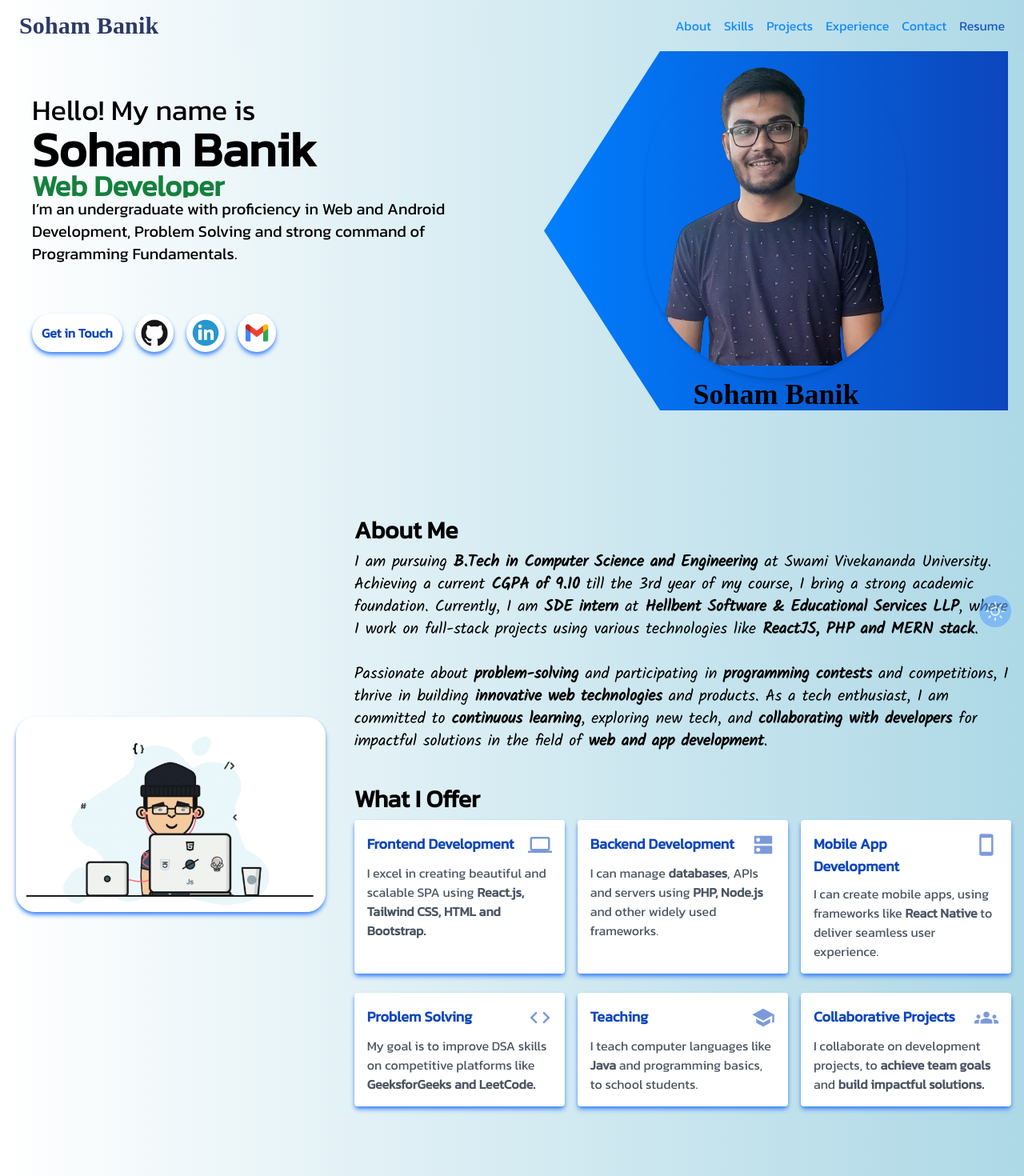
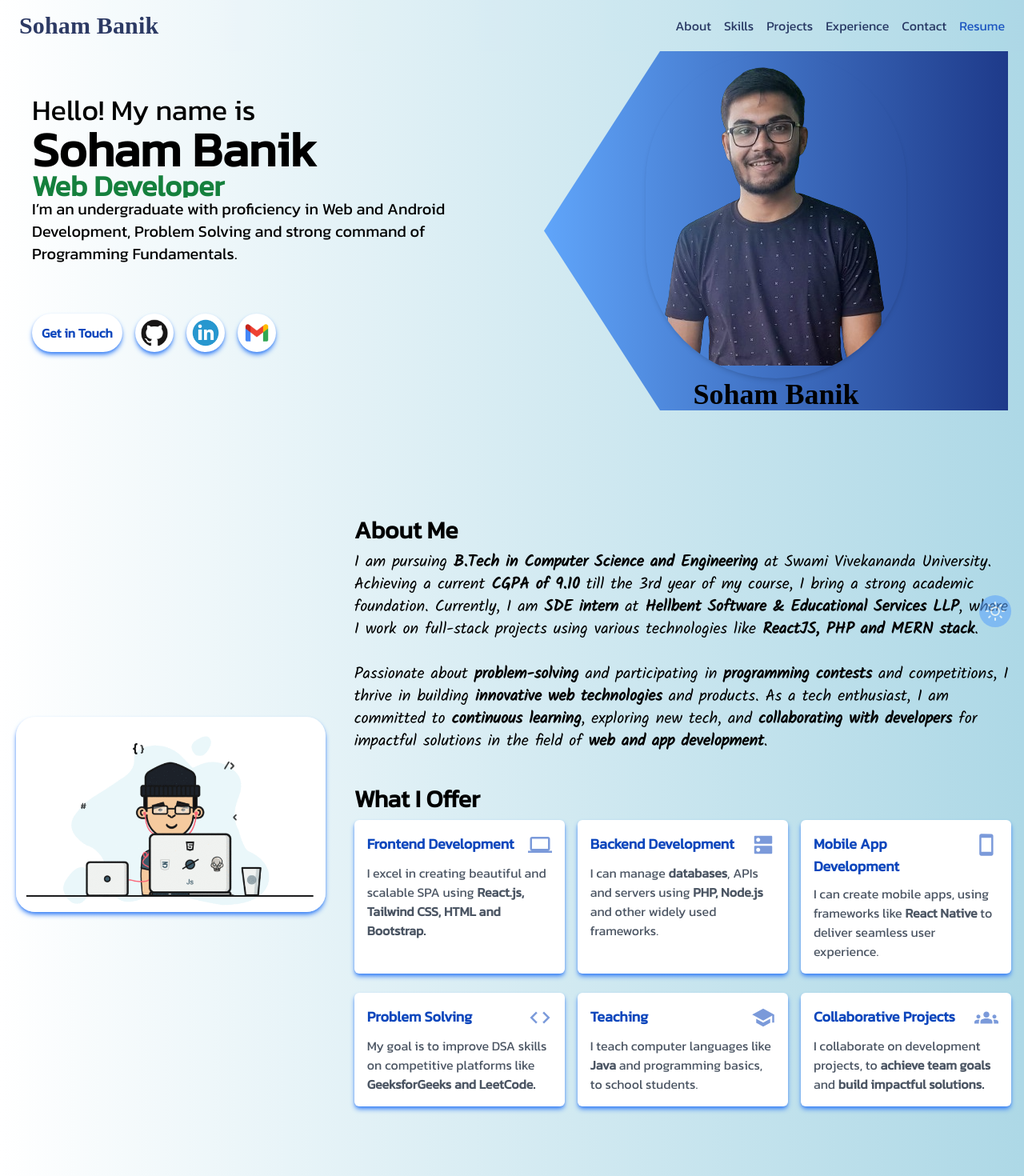
Before and after one commit to SohamB21/SB-Portfolio, a React (Vite) app: page / in a window 1280 px wide. Shown: the top 1470 px of the page at 80% size. Built offline with nearby package versions, Linux system fonts and the light colour scheme; a web font is replaced by a local one.

Commit message:
[refactor]: dark mode colors added

```diff
--- a/src/App.jsx
+++ b/src/App.jsx
@@ -20,8 +20,7 @@ function App() {
         backgroundColor: darkMode ? "#222" : "white",
         color: darkMode && "white",
         background: darkMode
-          ? // ? "linear-gradient(to right, #182B3A, #20A4F3)"
-            "linear-gradient(to right, #60a5fa, #1e3a8a)"
+          ? "linear-gradient(to right, #60a5fa, #1e3a8a)"
           : "linear-gradient(to right, white, lightblue)",
       }}
     >
--- a/src/Components/About/About.jsx
+++ b/src/Components/About/About.jsx
@@ -20,7 +20,7 @@ const About = () => {
         <img
           src={programmer}
           alt="Programmer"
-          className="w-auto h-auto rounded-3xl shadow-md shadow-blue-500"
+          className="lg:w-auto md:w-auto w-4/5 h-auto rounded-3xl shadow-md shadow-blue-500"
         />
       </div>
 
@@ -56,7 +56,7 @@ const About = () => {
           </h1>
 
           <div className="flex grid lg:grid-cols-3 md:grid-cols-3 lg:gap-4 md:gap-4 gap-2">
-            <div className="bg-white p-4 rounded shadow-md shadow-blue-500 mb-2 overflow-auto">
+            <div className="bg-white p-4 rounded-md shadow-md shadow-blue-500 mb-2 overflow-auto">
               <h3 className="text-lg font-semibold mb-2 text-[#0c46bc] flex flex-row justify-between">
                 Frontend Development{" "}
                 <MdComputer size={30} className="animate-pulse" />
@@ -67,7 +67,7 @@ const About = () => {
               </p>
             </div>
 
-            <div className="bg-white p-4 rounded shadow-md shadow-blue-500 mb-2 overflow-auto">
+            <div className="bg-white p-4 rounded-md shadow-md shadow-blue-500 mb-2 overflow-auto">
               <h3 className="text-lg font-semibold mb-2 text-[#0c46bc] flex flex-row justify-between">
                 Backend Development{" "}
                 <MdDns size={30} className="animate-pulse" />
@@ -78,7 +78,7 @@ const About = () => {
               </p>
             </div>
 
-            <div className="bg-white p-4 rounded shadow-md shadow-blue-500 mb-2 overflow-auto">
+            <div className="bg-white p-4 rounded-md shadow-md shadow-blue-500 mb-2 overflow-auto">
               <h3 className="text-lg font-semibold mb-2 text-[#0c46bc] flex flex-row justify-between">
                 Mobile App Development{" "}
                 <MdSmartphone size={30} className="animate-pulse" />
@@ -90,7 +90,7 @@ const About = () => {
               </p>
             </div>
 
-            <div className="bg-white p-4 rounded shadow-md shadow-blue-500 mb-2 overflow-auto">
+            <div className="bg-white p-4 rounded-md shadow-md shadow-blue-500 mb-2 overflow-auto">
               <h3 className="text-lg font-semibold mb-2 text-[#0c46bc] flex flex-row justify-between">
                 Problem Solving <MdCode size={30} className="animate-pulse" />
               </h3>
@@ -100,7 +100,7 @@ const About = () => {
               </p>
             </div>
 
-            <div className="bg-white p-4 rounded shadow-md shadow-blue-500 mb-2 overflow-auto">
+            <div className="bg-white p-4 rounded-md shadow-md shadow-blue-500 mb-2 overflow-auto">
               <h3 className="text-lg font-semibold mb-2 text-[#0c46bc] flex flex-row justify-between">
                 Teaching <MdSchool size={30} className="animate-pulse" />
               </h3>
@@ -110,7 +110,7 @@ const About = () => {
               </p>
             </div>
 
-            <div className="bg-white p-4 rounded shadow-md shadow-blue-500 mb-2 overflow-auto">
+            <div className="bg-white p-4 rounded-md shadow-md shadow-blue-500 mb-2 overflow-auto">
               <h3 className="text-lg font-semibold mb-2 text-[#0c46bc] flex flex-row justify-between">
                 Collaborative Projects{" "}
                 <MdGroups size={30} className="animate-pulse" />
--- a/src/Components/Contact/Contact.jsx
+++ b/src/Components/Contact/Contact.jsx
@@ -1,11 +1,15 @@
 import { useContext, useRef, useState } from "react";
 import emailjs from "emailjs-com";
 import { FiMail, FiThumbsUp } from "react-icons/fi";
+import { ThemeContext } from "../../context.jsx";
 
 const Contact = () => {
+  const theme = useContext(ThemeContext);
+  const darkMode = theme.state.darkMode;
+
   const formRef = useRef();
   const [done, setDone] = useState(false);
-  //
+
   const handleSubmit = (e) => {
     e.preventDefault();
     emailjs
@@ -38,13 +42,24 @@ const Contact = () => {
         </div>
 
         <div className="c-main w-2/3 p-4 flex flex-col justify-center items-center">
-          <div className="c-left h-full w-5 bg-blue-600 absolute left-0 rounded-r-full hover:bg-blue-800"></div>
-          <div className="c-right h-full w-5 bg-blue-600 absolute right-0 rounded-l-full hover:bg-blue-800"></div>
+          <div
+            className={`c-left h-full w-5 absolute left-0 rounded-r-full ${
+              darkMode ? "bg-[#ADD8E6]" : "bg-[#1e3a8a]"
+            }`}
+          ></div>
+          <div
+            className={`c-right h-full w-5 absolute right-0 rounded-l-full ${
+              darkMode ? "bg-[#ADD8E6]" : "bg-[#1e3a8a]"
+            }`}
+          ></div>
+
           <p className="text-md justify-center text-center italic">
             For discussions and opportunities, connect with me directly at{" "}
             <br />
             <a
-              className="underline underline-offset-2 text-blue-600 hover:text-indigo-700"
+              className={`underline underline-offset-2 text-blue-600 ${
+                darkMode ? "text-[#ADD8E6]" : "text-[#1e3a8a]"
+              } hover:text-indigo-700`}
               href="mailto:soham0110banik@gmail.com"
             >
               soham0110banik@gmail.com
@@ -55,7 +70,7 @@ const Contact = () => {
           <form
             ref={formRef}
             onSubmit={handleSubmit}
-            className="lg:w-1/2 sm:w-full flex flex-col gap-4 my-5 rounded-lg text-indigo-700"
+            className="lg:w-1/2 w-full flex flex-col gap-4 my-5 rounded-lg text-indigo-700"
           >
             <input
               type="text"
--- a/src/Components/Footer/Footer.jsx
+++ b/src/Components/Footer/Footer.jsx
@@ -16,7 +16,7 @@ const Footer = () => {
         className="h-1 bg-indigo-800 mx-8 rounded-full border-0"
         style={{
           background: darkMode
-            ? "linear-gradient(to left, white, lightblue)"
+            ? "linear-gradient(to left, white, #60a5fa)"
             : "linear-gradient(to right, #60a5fa, #1e3a8a)",
         }}
       />
@@ -25,7 +25,7 @@ const Footer = () => {
         className="m-8 p-4 text-white rounded-lg flex flex-row flex-wrap gap-6 justify-between"
         style={{
           background: darkMode
-            ? "linear-gradient(to right, white, lightblue)"
+            ? "linear-gradient(to right, white, #60a5fa)"
             : "linear-gradient(to left, #60a5fa, #1e3a8a)",
           color: darkMode && "#172554",
         }}
--- a/src/Components/Home/Home.jsx
+++ b/src/Components/Home/Home.jsx
@@ -1,4 +1,5 @@
 import React from "react";
+import { useContext } from "react";
 import "./Home.css";
 import myphoto from "../../assets/media/myphoto.png";
 import myphotosmall from "../../assets/media/myphotosmall.png";
@@ -6,8 +7,11 @@ import github from "../../assets/logos/github.png";
 import linkedin from "../../assets/logos/linkedin.png";
 import gmail from "../../assets/logos/gmail.png";
 import { Link as ScrollLink } from "react-scroll";
+import { ThemeContext } from "../../context.jsx";
 
 const Home = () => {
+  const theme = useContext(ThemeContext);
+  const darkMode = theme.state.darkMode;
   const screenHeight = window.innerHeight;
 
   return (
@@ -120,7 +124,14 @@ const Home = () => {
       </div>
 
       <div className="lg:block md:block hidden flex-1 i-right relative m-5 lg:mt-16 md:mt-16 mt-0">
-        <div className="i-bg h-full w-full absolute flex flex-col items-center justify-center max-h-full relative">
+        <div
+          className="i-bg h-full w-full absolute flex flex-col items-center justify-center max-h-full relative"
+          style={{
+            background: darkMode
+              ? "linear-gradient(to right, lightblue, #60a5fa)"
+              : "linear-gradient(to right, #60a5fa, #1e3a8a)",
+          }}
+        >
           <img
             src={myphoto}
             alt="My Photo"
--- a/src/Components/Navbar/Navbar.jsx
+++ b/src/Components/Navbar/Navbar.jsx
@@ -1,4 +1,5 @@
 import React, { useState, useEffect } from "react";
+import { useContext } from "react";
 import { Link as ScrollLink } from "react-scroll";
 import AppBar from "@mui/material/AppBar";
 import Toolbar from "@mui/material/Toolbar";
@@ -6,8 +7,12 @@ import Typography from "@mui/material/Typography";
 import IconButton from "@mui/material/IconButton";
 import Button from "@mui/material/Button";
 import { FiMenu } from "react-icons/fi";
+import { ThemeContext } from "../../context.jsx";
 
 const Navbar = () => {
+  const theme = useContext(ThemeContext);
+  const darkMode = theme.state.darkMode;
+
   const [isMobile, setIsMobile] = useState(false);
   const [menuOpen, setMenuOpen] = useState(false);
 
@@ -40,8 +45,12 @@ const Navbar = () => {
       position="fixed"
       sx={{
         boxShadow: "none",
-        background: "linear-gradient(to right, white, lightblue)",
         opacity: "90%",
+      }}
+      style={{
+        background: darkMode
+          ? "linear-gradient(to right, #60a5fa, #1e3a8a)"
+          : "linear-gradient(to right, white, lightblue)",
       }}
     >
       <Toolbar sx={{ py: 0 }}>
@@ -50,7 +59,9 @@ const Navbar = () => {
             to="Home"
             smooth={true}
             duration={600}
-            className="cursor-pointer text-[#007fff] hover:text-[#0c46bc] font-extrabold text-3xl text-blue-950"
+            className={`cursor-pointer text-[#007fff] hover:text-[#0c46bc] font-extrabold text-3xl ${
+              darkMode ? "text-white" : "text-blue-950"
+            }`}
             style={{ fontFamily: "whisper" }}
           >
             Soham Banik
@@ -75,7 +86,9 @@ const Navbar = () => {
                 to={to}
                 smooth={true}
                 duration={600}
-                className="cursor-pointer text-[#007fff] hover:text-[#0c46bc]"
+                className={`cursor-pointer ${
+                  darkMode ? "text-[#ADD8E6]" : "text-blue-950"
+                } hover:text-[#0c46bc]`}
               >
                 {label}
               </ScrollLink>
@@ -84,7 +97,9 @@ const Navbar = () => {
               href={`https://drive.google.com/file/d/1mTj_3q0z9IjqaJCQNNJAFlnGvuibsPjE/view?usp=drivesdk`}
               target="_blank"
               rel="noopener noreferrer"
-              className="cursor-pointer text-[#0c46bc] hover:text-[#007fff]"
+              className={`cursor-pointer ${
+                darkMode ? "text-white" : "text-[#0c46bc]"
+              } hover:text-[#007fff]`}
             >
               Resume
             </a>
```
